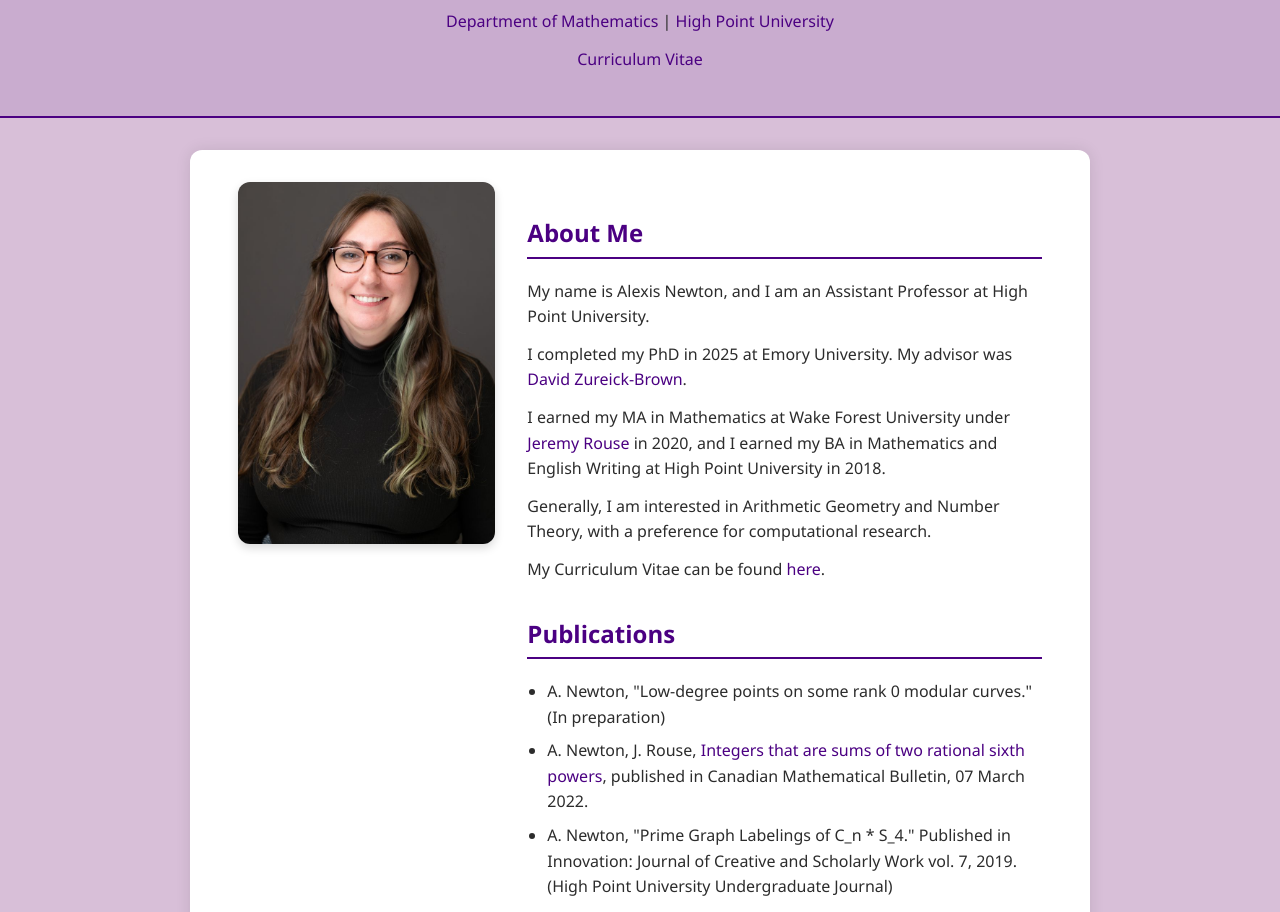
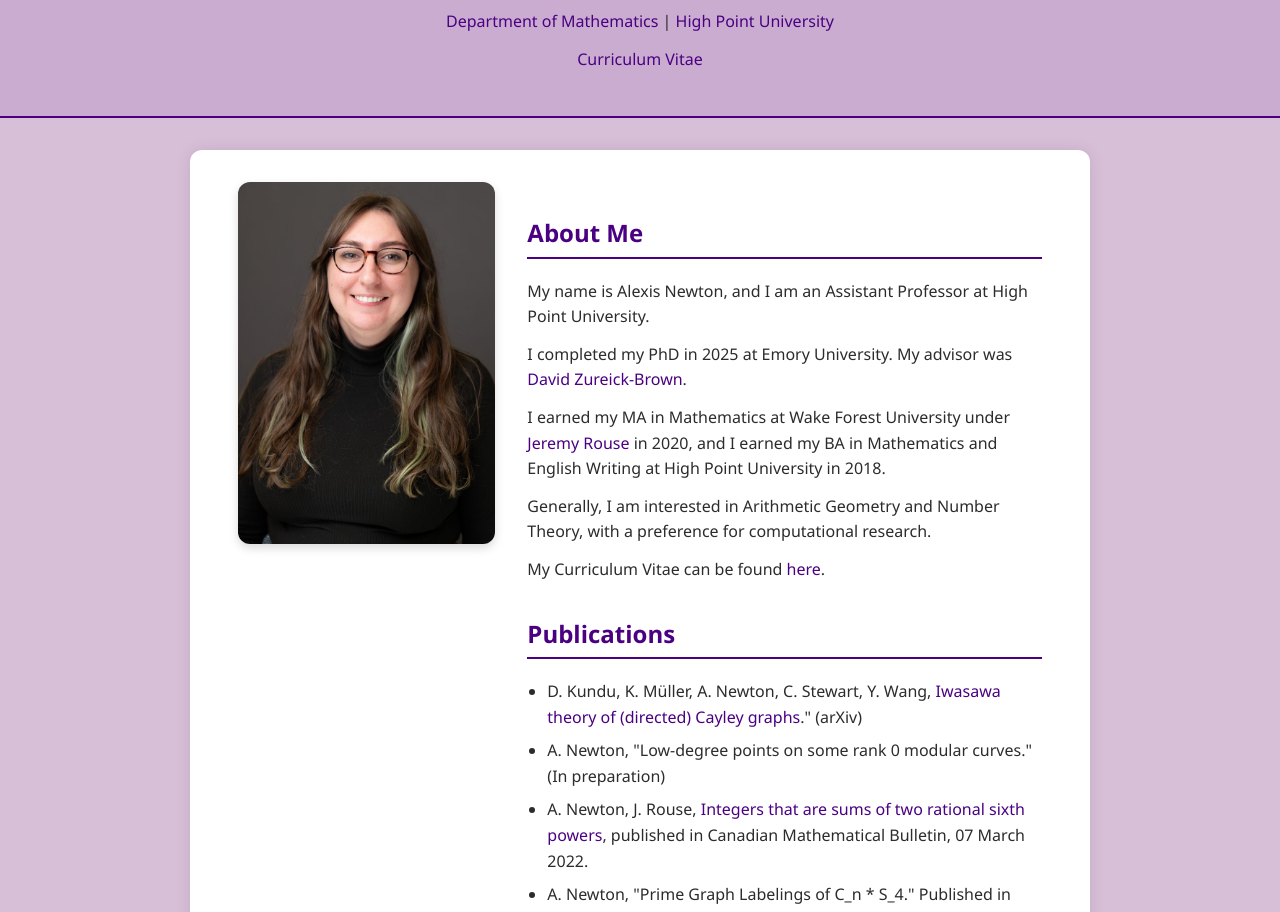
Before and after one commit to alexisnewton/alexisnewton.github.io, a plain HTML site: page index.html in a window 1280 px wide. Shown: the part 145-1057 px from the top of the page. Drawn offline with Linux system fonts and the light colour scheme.

Commit message:
Update index.html

```diff
--- a/index.html
+++ b/index.html
@@ -126,6 +126,7 @@
 
       <h2>Publications</h2>
       <ul>
+        <li>D. Kundu, K. Müller, A. Newton, C. Stewart, Y. Wang, <a href="https://www.cambridge.org/core/journals/canadian-mathematical-bulletin/article/integers-that-are-sums-of-two-rational-sixth-powers/36425CBE1A7009E8FCFCE0D383B1BE3F" target="_blank" rel="noopener noreferrer">Iwasawa theory of (directed) Cayley graphs</a>." (arXiv) </li>
         <li>A. Newton, "Low-degree points on some rank 0 modular curves." (In preparation)</li>
         <li>A. Newton, J. Rouse, <a href="https://www.cambridge.org/core/journals/canadian-mathematical-bulletin/article/integers-that-are-sums-of-two-rational-sixth-powers/36425CBE1A7009E8FCFCE0D383B1BE3F" target="_blank" rel="noopener noreferrer">Integers that are sums of two rational sixth powers</a>, published in Canadian Mathematical Bulletin, 07 March 2022.</li>
         <li>A. Newton, "Prime Graph Labelings of C_n * S_4." Published in Innovation: Journal of Creative and Scholarly Work vol. 7, 2019. (High Point University Undergraduate Journal)</li>
```
